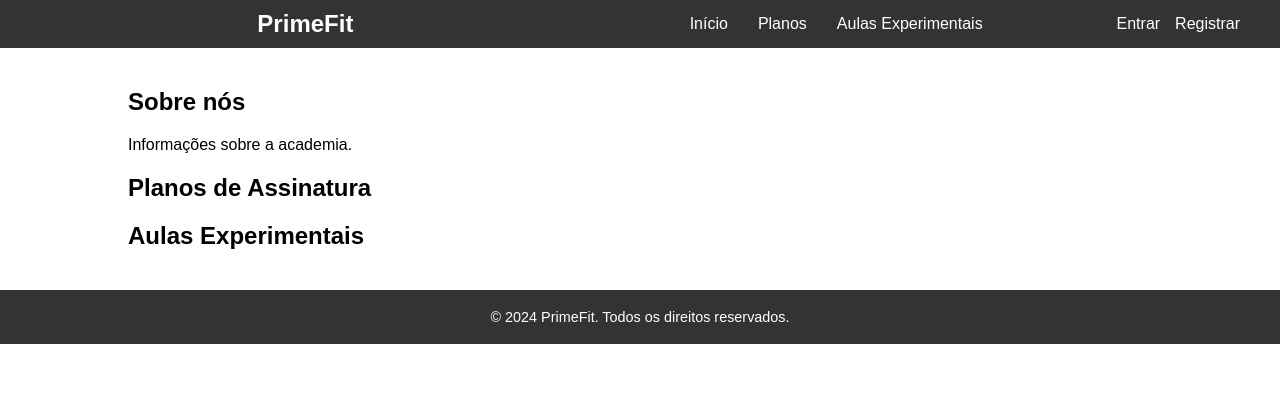
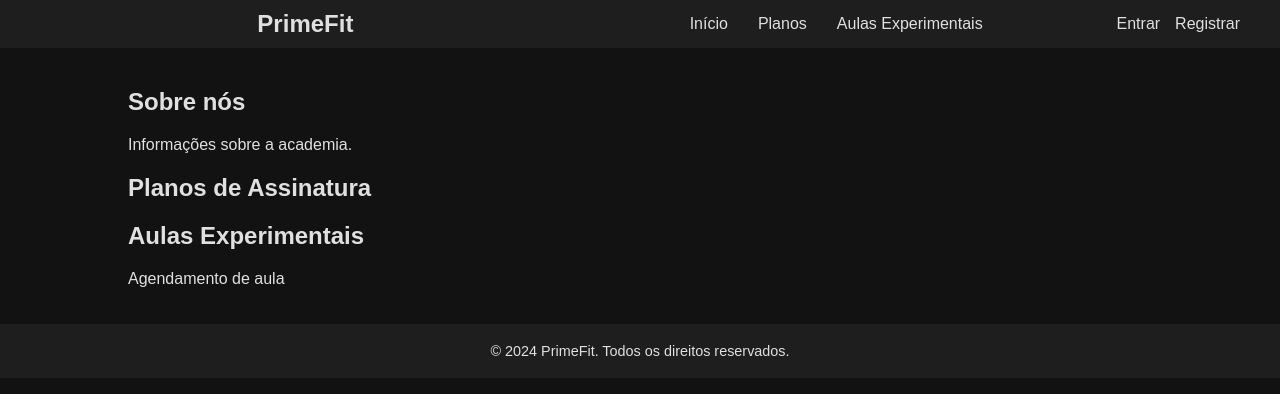
Before and after one commit to tiagoorlamunder/primefit-web, a plain HTML site: page pages/index.html in a window 1280 px wide. Drawn offline with Linux system fonts and the light colour scheme; no server answers.

Commit message:
Implementar modo escuro como padrão

```diff
--- a/pages/index.html
+++ b/pages/index.html
@@ -23,7 +23,7 @@
             <div class="header-login">
                 <ul id="loginLinks">
                     <li id="userWelcome" class="hide">Olá, <span id="usernameDisplay"></span>!</li>
-                    <li id="accountLink" class="hide"><a href="#">Minha Conta</a></li>
+                    <li id="accountLink" class="hide"><a href="account.html">Minha Conta</a></li>
                     <li id="logoutLink" class="hide"><a href="#">Sair</a></li>
                     <li id="loginLink"><a href="login.html">Entrar</a></li>
                     <li id="registerLink"><a href="register.html">Registrar</a></li>
@@ -42,7 +42,7 @@
         </section>
         <section id="classes">
             <h2>Aulas Experimentais</h2>
-            <!-- Agendamento de aulas -->
+            <p>Agendamento de aula</p>
         </section>
         <section id="account" class="hide">
             <h2>Minha Conta</h2>
--- a/styles/main.css
+++ b/styles/main.css
@@ -1,3 +1,4 @@
+/* Modo escuro */
 body {
     font-family: Arial, sans-serif;
     margin: 0;
@@ -5,11 +6,13 @@ body {
     display: flex;
     flex-direction: column;
     align-items: center;
+    background-color: #121212;
+    color: #e0e0e0;
 }
 
 header {
-    background-color: #333;
-    color: #fff;
+    background-color: #1e1e1e;
+    color: #e0e0e0;
     width: 100%;
     padding: 10px;
 }
@@ -29,7 +32,7 @@ header {
 
 .header-title h1 {
     margin: 0;
-    font-size: 1.5em; /* Tamanho do título ajustado */
+    font-size: 1.5em;
 }
 
 .nav-main {
@@ -49,7 +52,7 @@ header {
 }
 
 .nav-main ul li a {
-    color: #fff;
+    color: #e0e0e0;
     text-decoration: none;
 }
 
@@ -70,7 +73,7 @@ header {
 }
 
 .header-login ul li a {
-    color: #fff;
+    color: #e0e0e0;
     text-decoration: none;
 }
 
@@ -81,17 +84,18 @@ main {
 }
 
 footer {
-    background-color: #333;
-    color: #fff;
+    background-color: #1e1e1e;
+    color: #e0e0e0;
     text-align: center;
     padding: 5px;
     width: 100%;
-    font-size: 0.9em; /* Tamanho da fonte reduzido */
-    position: static; /* Remove a fixação do rodapé */
+    font-size: 0.9em;
+    position: static;
 }
 
 .plan {
-    border: 1px solid #ccc;
+    background-color: #1e1e1e;
+    border: 1px solid #333;
     padding: 15px;
     margin: 10px 0;
     border-radius: 5px;
@@ -109,6 +113,9 @@ form {
 input {
     padding: 10px;
     margin: 5px 0;
+    background-color: #333;
+    color: #e0e0e0;
+    border: 1px solid #444;
 }
 
 button {
```
Also changed, not shown: pages/account.html (added), scripts/account.js (added).
